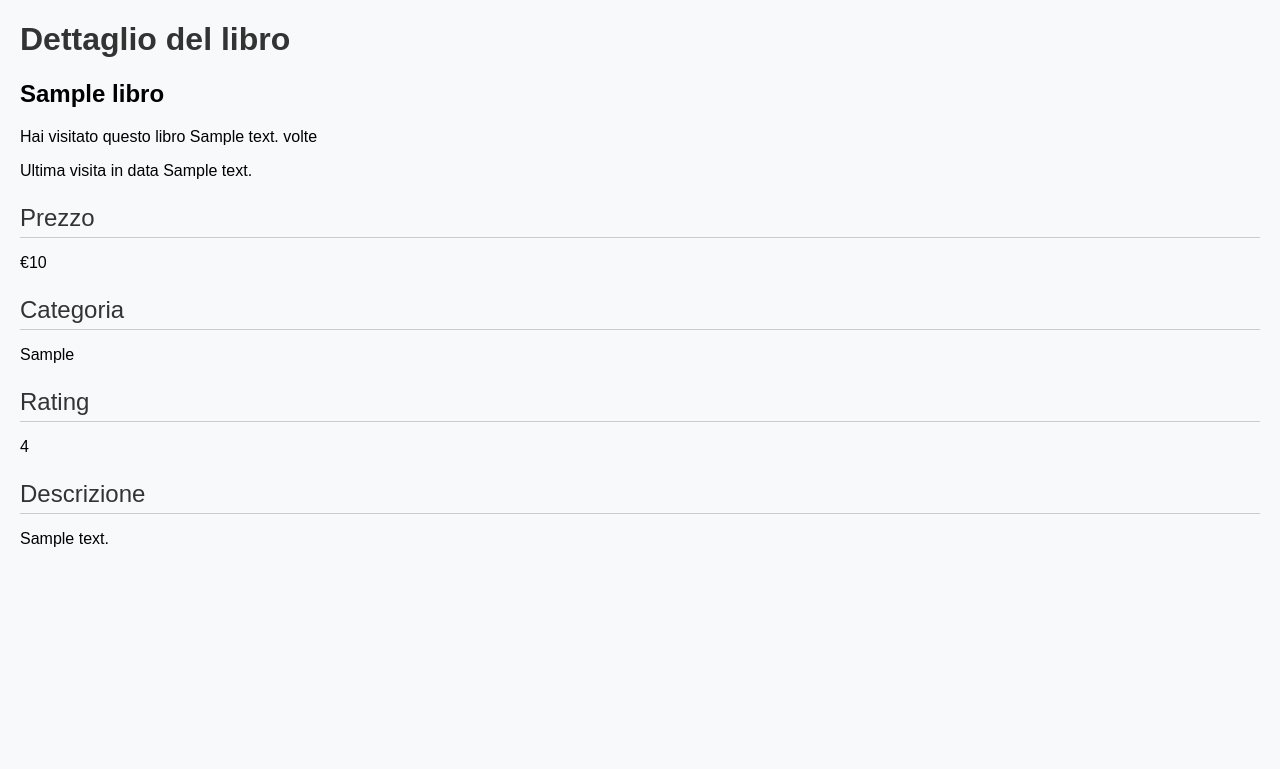
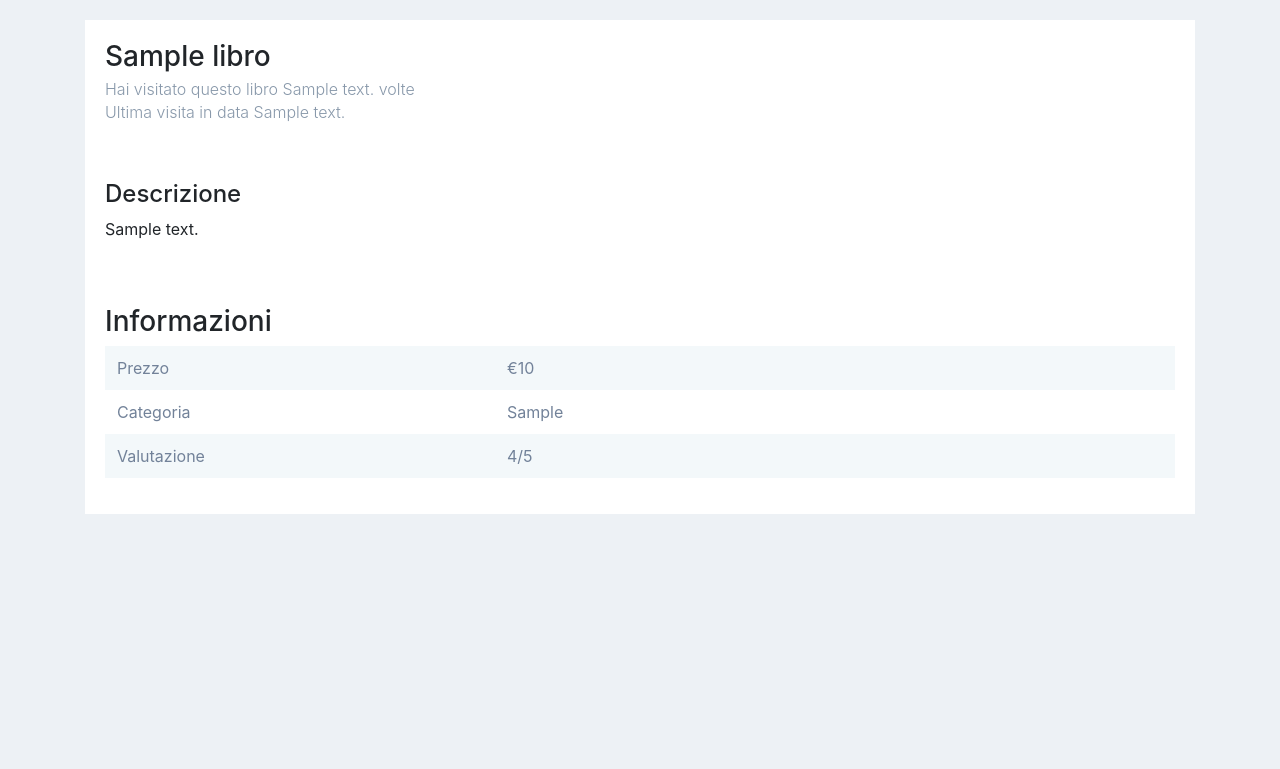
Before and after one commit to Daniele-Luongo/Progetto-NoSQL, a Flask app: template site/templates/dettaglio_libro.html in a window 1280 px wide. Shown: the top 769 px of the page. Run offline with Flask 3, Linux system fonts and the light colour scheme; the visitor is signed in with stand-in values (Sample User, id 1); the template is opened without the code that fills it: most values are stand-ins (such as "Sample title", 1, 10 or a date in 2020).

Commit message:
modificata pagina dettaglio libro

```diff
--- /dev/null
+++ b/site/static/dettaglio_libro.css
@@ -0,0 +1,30 @@
+body{
+    background-color: #edf1f5;
+    margin-top:20px;
+}
+.card {
+    margin-bottom: 30px;
+}
+.card {
+    position: relative;
+    display: flex;
+    flex-direction: column;
+    min-width: 0;
+    word-wrap: break-word;
+    background-color: #fff;
+    background-clip: border-box;
+    border: 0 solid transparent;
+    border-radius: 0;
+}
+.card .card-subtitle {
+    font-weight: 300;
+    margin-bottom: 10px;
+    color: #8898aa;
+}
+.table-product.table-striped tbody tr:nth-of-type(odd) {
+    background-color: #f3f8fa!important
+}
+.table-product td{
+    border-top: 0px solid #dee2e6 !important;
+    color: #728299!important;
+}
--- a/site/templates/dettaglio_libro.html
+++ b/site/templates/dettaglio_libro.html
@@ -1,26 +1,45 @@
-<!DOCTYPE html>
-<html lang="en">
 <head>
-    <link rel="stylesheet" type="text/css" href="{{ url_for('static', filename='style.css') }}">
-    <meta charset="UTF-8">
-    <meta name="viewport" content="width=device-width, initial-scale=1.0">
-    <title>{{ libro['book_title'] }}</title>
+    <meta charset="utf-8">
+    <meta name="viewport" content="width=device-width, initial-scale=1, shrink-to-fit=no">
+    <link rel="stylesheet" href="https://cdn.jsdelivr.net/npm/bootstrap@4.4.1/dist/css/bootstrap.min.css">
+    <link href="https://maxcdn.bootstrapcdn.com/font-awesome/4.7.0/css/font-awesome.min.css" rel="stylesheet">
+    <link rel="stylesheet" href="{{ url_for('static', filename='dettaglio_libro.css') }}">
 </head>
-<body>
-    <h1>Dettaglio del libro</h1>
-    <h2>{{ libro['book_title'] }}</h2>
-    <p>Hai visitato questo libro {{ visite }} volte</p>
-    {% if ultima_visita != 0 %}
-        <p>Ultima visita in data {{ ultima_visita }}</p>
-    {% endif %}
-    <p class="info-title">Prezzo</p>
-    <p>€{{ libro['book_price'] }}</p>
-    <p class="info-title">Categoria</p>
-    <p>{{ libro['book_category'] }}</p>
-    <p class="info-title">Rating</p>
-    <p>{{ libro['book_rating'] }}</p>
-    <p class="info-title">Descrizione</p>
-    <p>{{ libro['book_description'] }}</p>
-    <!-- Aggiungi altri dettagli del libro qui -->
-</body>
-</html>
+<div class="container">
+    <div class="card">
+        <div class="card-body">
+            <h3 class="card-title">{{ libro['book_title'] }}</h3>
+            <h6 class="card-subtitle">Hai visitato questo libro {{ visite }} volte</h6>
+            {% if ultima_visita != 0 %}
+			    <h6 class="card-subtitle">Ultima visita in data {{ ultima_visita }}</h6>
+            {% endif %}
+            <div class="row">
+                <div class="col-lg-10">
+                    <h4 class="box-title mt-5">Descrizione</h4>
+                    <p>{{ libro['book_description'] }}</p>
+                </div>
+                <div class="col-lg-12 col-md-12 col-sm-12">
+                    <h3 class="box-title mt-5">Informazioni</h3>
+                    <div class="table-responsive">
+                        <table class="table table-striped table-product">
+                            <tbody>
+                                <tr>
+                                    <td width="390">Prezzo</td>
+                                    <td>€{{ libro['book_price'] }}</td>
+                                </tr>
+                                <tr>
+                                    <td>Categoria</td>
+                                    <td>{{ libro['book_category'] }}</td>
+                                </tr>
+                                <tr>
+                                    <td>Valutazione</td>
+                                    <td>{{ libro['book_rating'] }}/5</td>
+                                </tr>
+                            </tbody>
+                        </table>
+                    </div>
+                </div>
+            </div>
+        </div>
+    </div>
+</div>
```
